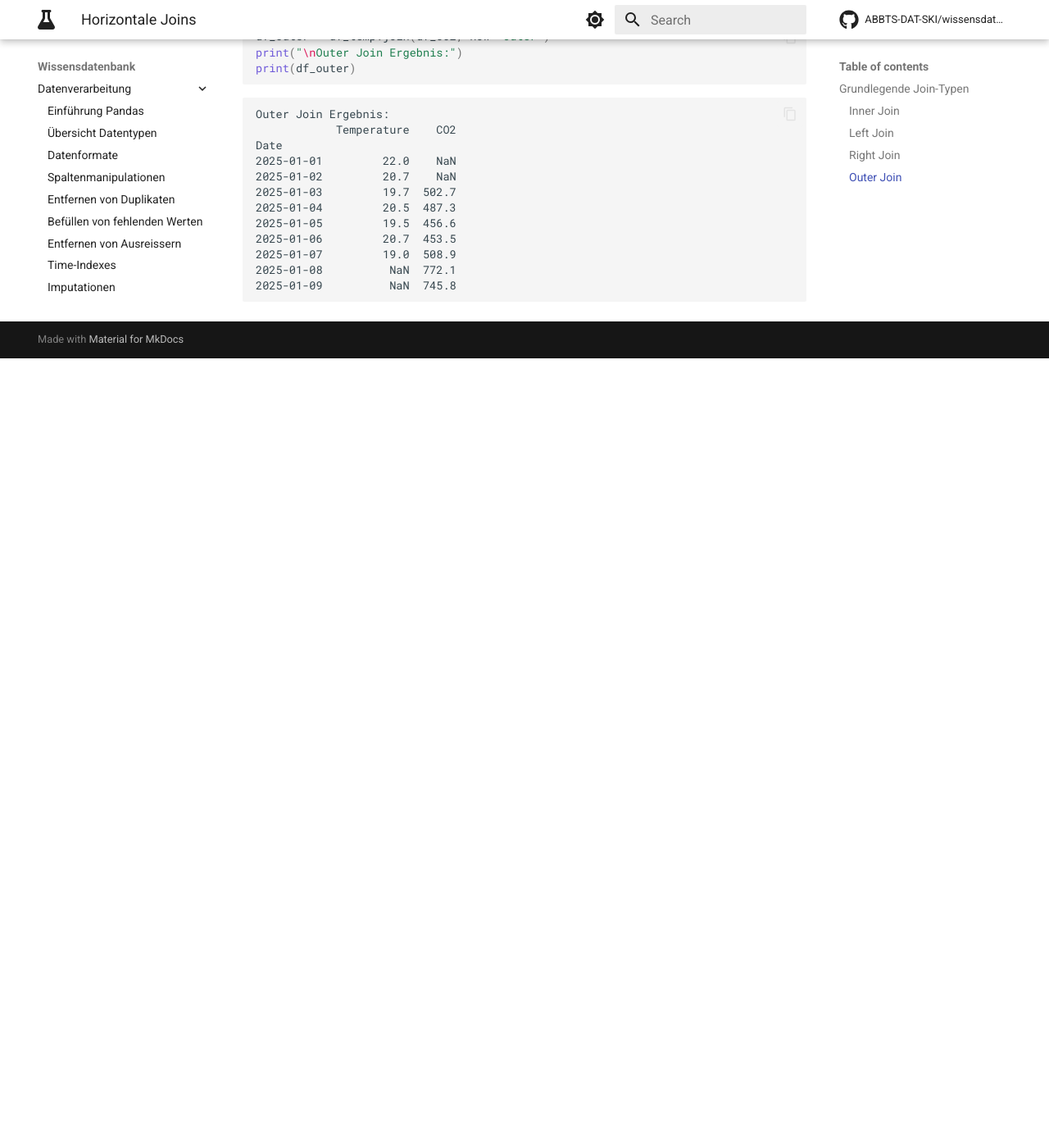
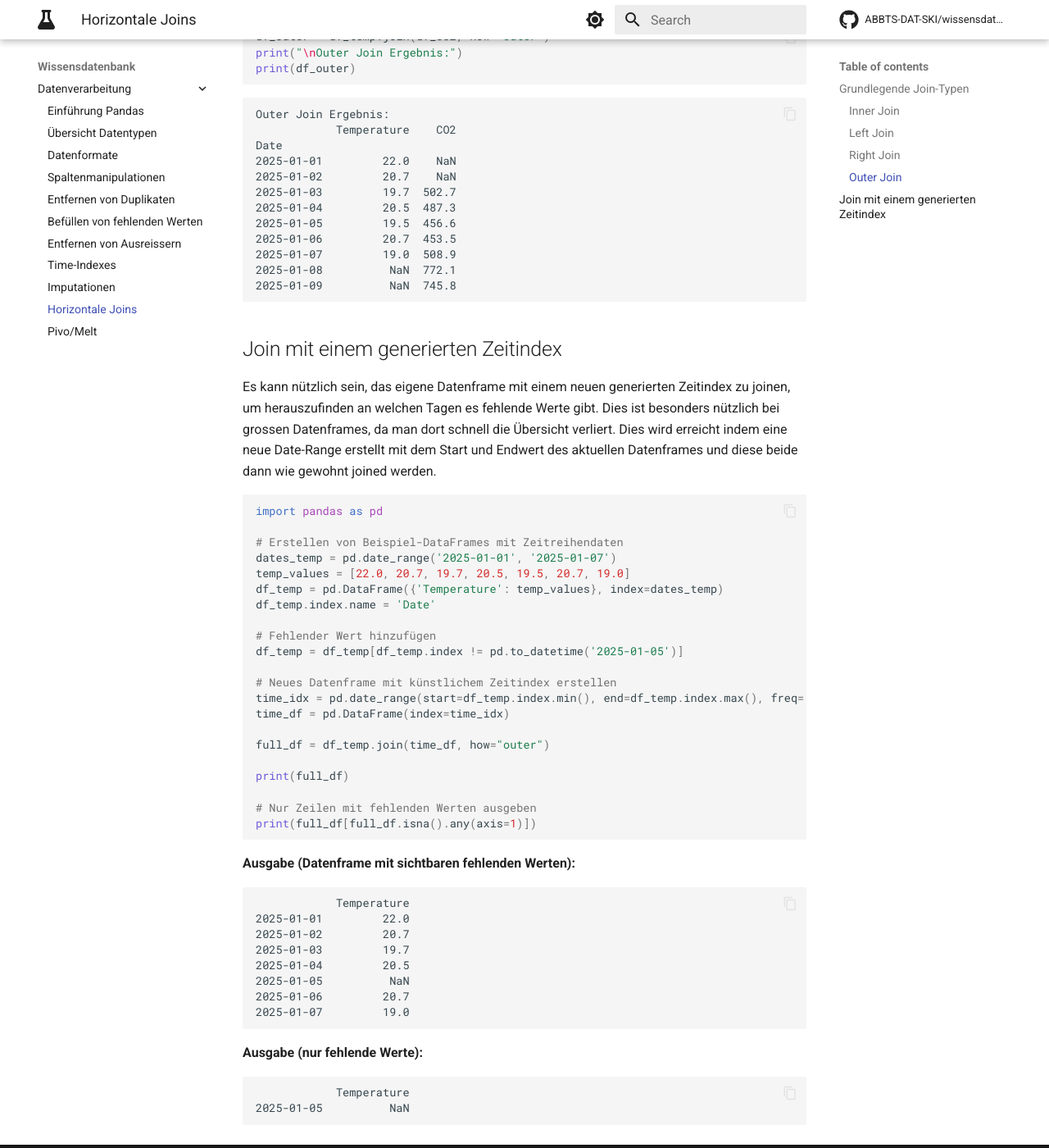
Before and after one commit to ABBTS-DAT-SKI/wissensdatenbank, an MkDocs documentation site: the page built from docs/data-engineering/joins.md, in a window 1280 px wide and 1400 px high, scrolled down 2569 px. Shown: the whole window at 82% size. Built offline with MkDocs 1.6.1 and Material for MkDocs 9.7.7, drawn with Linux system fonts in a browser that asks for light colours; comment, search, counter and statistics services are not loaded; before the commit the page ends 3006 px from its top, so only the background shows below that.

Commit message:
Added: Join mit einem generierten Zeitindex

````diff
--- a/docs/data-engineering/joins.md
+++ b/docs/data-engineering/joins.md
@@ -67,7 +67,6 @@
 2025-01-06         20.7  453.5
 2025-01-07         19.0  508.9
 ```
-
 
 ### Left Join
 
@@ -141,3 +140,50 @@
 2025-01-08          NaN  772.1
 2025-01-09          NaN  745.8
 ```
+
+## Join mit einem generierten Zeitindex
+
+Es kann nützlich sein, das eigene Datenframe mit einem neuen generierten Zeitindex zu joinen, um herauszufinden an welchen Tagen es fehlende Werte gibt. Dies ist besonders nützlich bei grossen Datenframes, da man dort schnell die Übersicht verliert. Dies wird erreicht indem eine neue Date-Range erstellt mit dem Start und Endwert des aktuellen Datenframes und diese beide dann wie gewohnt joined werden.
+
+
+```python
+import pandas as pd
+
+# Erstellen von Beispiel-DataFrames mit Zeitreihendaten
+dates_temp = pd.date_range('2025-01-01', '2025-01-07')
+temp_values = [22.0, 20.7, 19.7, 20.5, 19.5, 20.7, 19.0]
+df_temp = pd.DataFrame({'Temperature': temp_values}, index=dates_temp)
+df_temp.index.name = 'Date'
+
+# Fehlender Wert hinzufügen
+df_temp = df_temp[df_temp.index != pd.to_datetime('2025-01-05')]
+
+# Neues Datenframe mit künstlichem Zeitindex erstellen
+time_idx = pd.date_range(start=df_temp.index.min(), end=df_temp.index.max(), freq='1D')
+time_df = pd.DataFrame(index=time_idx)
+
+full_df = df_temp.join(time_df, how="outer")
+
+print(full_df)
+
+# Nur Zeilen mit fehlenden Werten ausgeben
+print(full_df[full_df.isna().any(axis=1)])
+```
+
+**Ausgabe (Datenframe mit sichtbaren fehlenden Werten):**
+```txt
+            Temperature
+2025-01-01         22.0
+2025-01-02         20.7
+2025-01-03         19.7
+2025-01-04         20.5
+2025-01-05          NaN
+2025-01-06         20.7
+2025-01-07         19.0
+```
+
+**Ausgabe (nur fehlende Werte):**
+```txt
+            Temperature
+2025-01-05          NaN
+```
````
